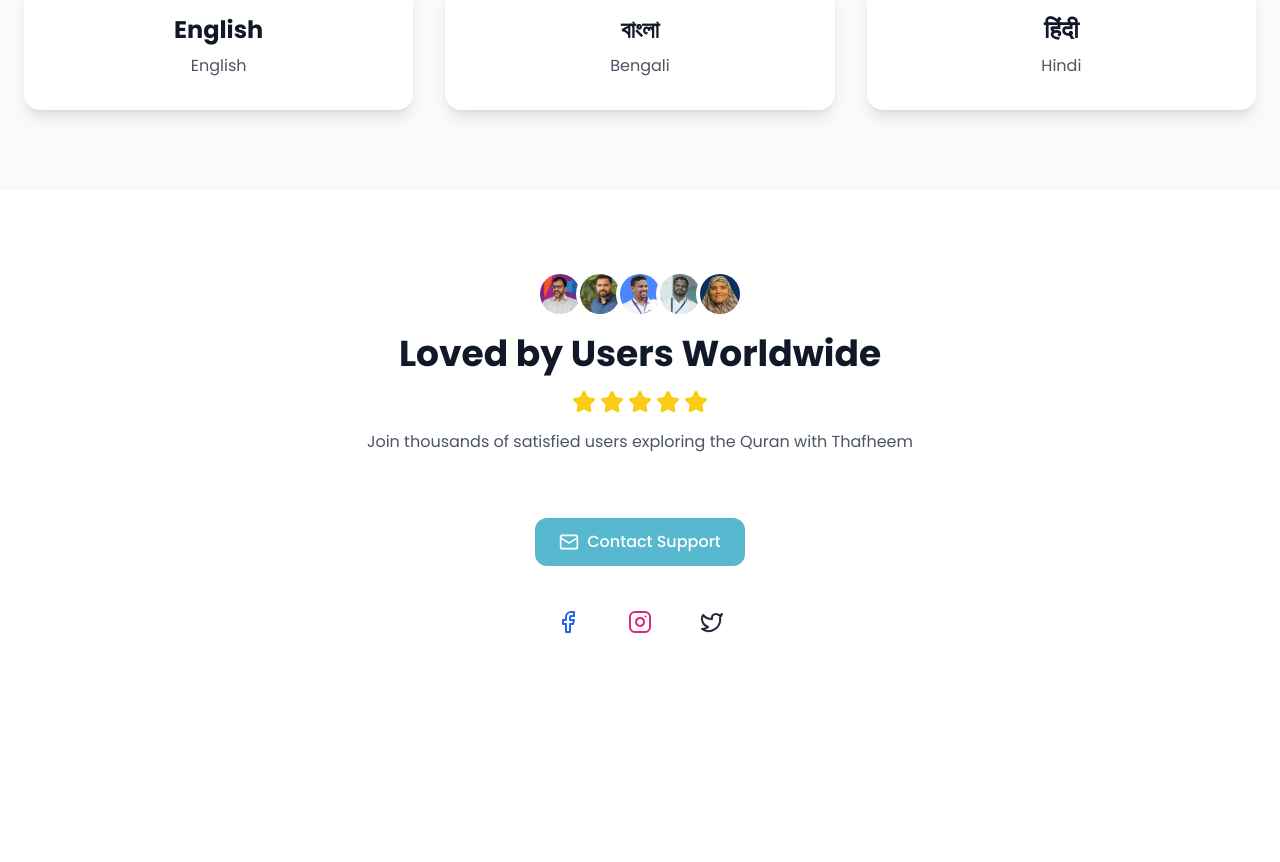
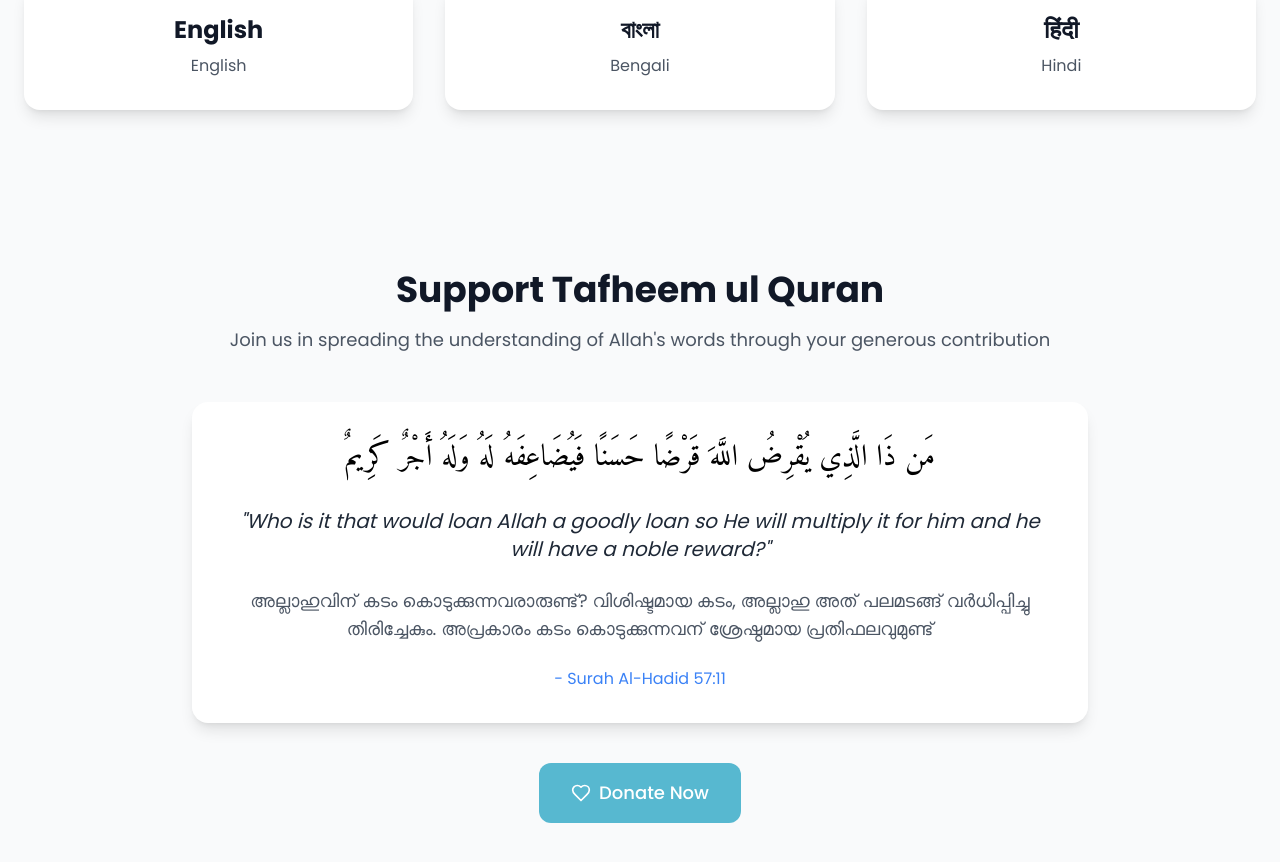
Before and after one commit to D4dx-Org/thafheem-landing-website, a React (Create React App) app: page / in a window 1280 px wide. Shown: the part 1830-2692 px from the top of the page. Before the commit the page ends 2556 px from the top, so only its background shows below. Built offline with nearby package versions, Linux system fonts and the light colour scheme.

Commit message:
donation added

```diff
--- a/public/index.html
+++ b/public/index.html
@@ -7,6 +7,8 @@
     <meta name="viewport" content="width=device-width, initial-scale=1" />
     <title>Thafheem Ul Quran</title>
     <link href="https://fonts.googleapis.com/css2?family=Poppins:wght@400;500;600;700&display=swap" rel="stylesheet">
+    <link href="https://fonts.googleapis.com/css2?family=Amiri&display=swap" rel="stylesheet">
+
   </head>
   <body>
     <div id="root"></div>
--- a/src/components/LandingPage.js
+++ b/src/components/LandingPage.js
@@ -23,6 +23,7 @@
   Twitter
 } from 'lucide-react';
 import Button from './ui/Button';
+import DonationSection from './ui/donation-section';
 
 const LandingPage = () => {
   const [scrollY, setScrollY] = useState(0);
@@ -96,7 +97,7 @@
               </div>
               <h1 className="text-5xl md:text-6xl font-bold text-gray-900 mb-6 leading-tight">
                 Discover the
-                <span className="text-[#57b8d0] block">Wisdom of Quran</span>
+                <span className="text-[#57b8d0] block">c of Quran</span>
               </h1>
               <p className="text-xl text-gray-600 mb-8 leading-relaxed">
                 Experience Maulana Maududi's renowned tafseer in a modern,
@@ -228,6 +229,9 @@
         </div>
       </section>
 
+  {/* Donation Section */}
+  <DonationSection />
+
       {/* Social Proof Section */}
       <section id="testimonials" className="py-20 bg-white">
         <div className="container mx-auto px-6">
--- /dev/null
+++ b/src/components/ui/donation-section.js
@@ -0,0 +1,59 @@
+import React from 'react';
+import { Heart } from 'lucide-react';
+import Button from './Button';
+
+const DonationSection = () => {
+  return (
+    <section className="py-20 bg-gray-50">
+      <div className="container mx-auto px-6">
+        <div className="max-w-4xl mx-auto">
+          {/* Header */}
+          <div className="text-center mb-12">
+            <h2 className="text-4xl font-bold text-gray-900 mb-4">
+              Support Tafheem ul Quran
+            </h2>
+            <p className="text-lg text-gray-600">
+              Join us in spreading the understanding of Allah's words through your generous contribution
+            </p>
+          </div>
+
+          {/* Quote Card */}
+          <div className="bg-white rounded-2xl shadow-lg p-8 mb-10">
+            {/* Arabic Text */}
+            <p className="text-3xl text-center mb-6 leading-relaxed font-arabic" dir="rtl">
+              مَن ذَا الَّذِي يُقْرِضُ اللَّهَ قَرْضًا حَسَنًا فَيُضَاعِفَهُ لَهُ وَلَهُ أَجْرٌ كَرِيمٌ
+            </p>
+
+            {/* English Translation */}
+            <p className="text-xl text-center text-gray-800 mb-6 italic">
+              "Who is it that would loan Allah a goodly loan so He will multiply it for him and he will have a noble reward?"
+            </p>
+
+            {/* Malayalam Translation */}
+            <p className="text-lg text-center text-gray-600 mb-6">
+              അല്ലാഹുവിന് കടം കൊടുക്കുന്നവരാരുണ്ട്? വിശിഷ്ടമായ കടം, അല്ലാഹു അത് പലമടങ്ങ് വർധിപ്പിച്ചു തിരിച്ചേകും. അപ്രകാരം കടം കൊടുക്കുന്നവന് ശ്രേഷ്ഠമായ പ്രതിഫലവുമുണ്ട്
+            </p>
+
+            {/* Reference */}
+            <p className="text-center text-blue-500">
+              - Surah Al-Hadid 57:11
+            </p>
+          </div>
+
+          {/* Donation Button */}
+          <div className="text-center">
+            <Button
+              onClick={() => window.open('https://support.thafheem.net', '_blank')}
+              className="px-8 py-4 text-lg"
+            >
+              <Heart className="w-5 h-5 mr-2" />
+              Donate Now
+            </Button>
+          </div>
+        </div>
+      </div>
+    </section>
+  );
+};
+
+export default DonationSection;
--- a/src/index.css
+++ b/src/index.css
@@ -6,3 +6,8 @@
 body {
   font-family: 'Poppins', sans-serif;
 }
+
+/* Custom font classes */
+.font-arabic {
+  font-family: 'Amiri', serif;
+}
```
